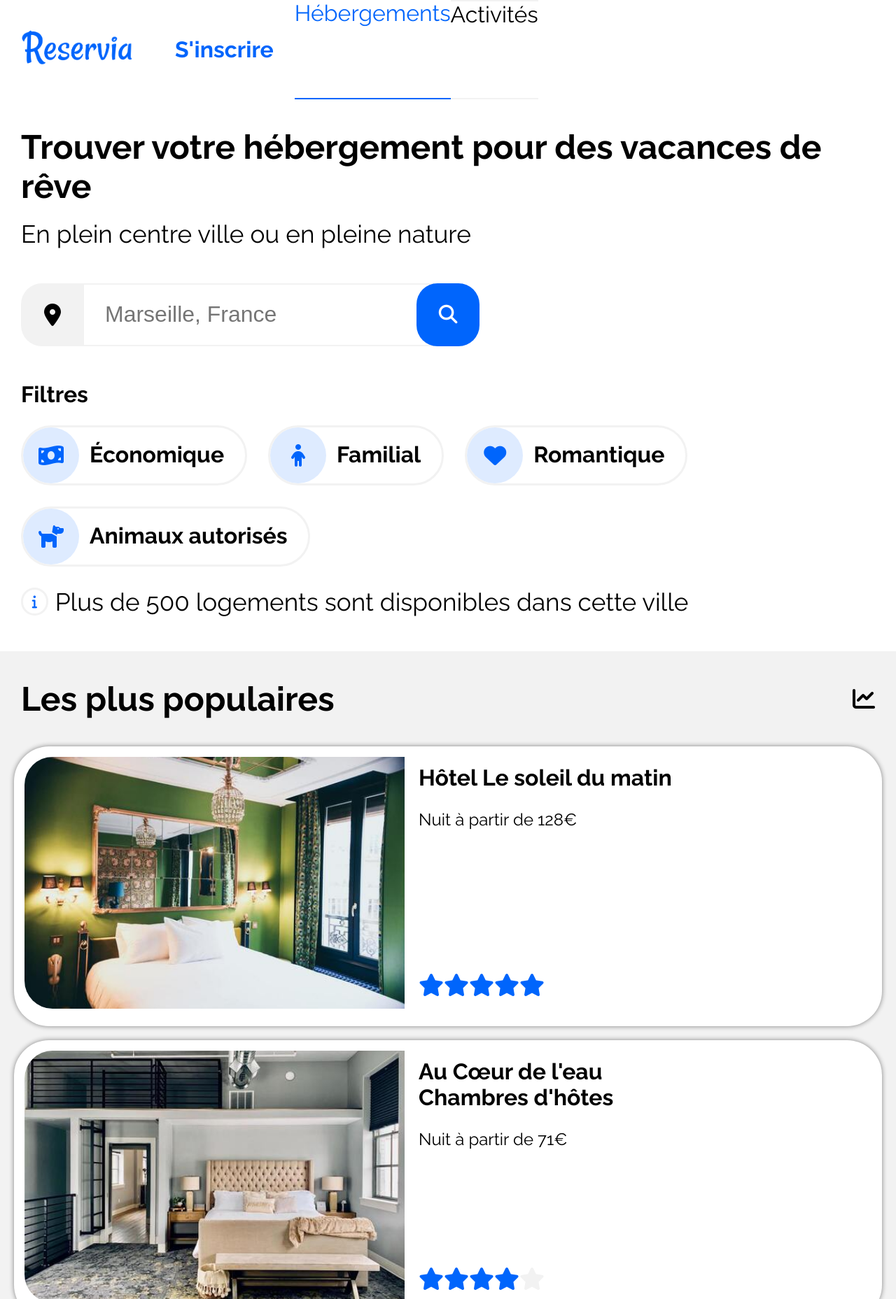
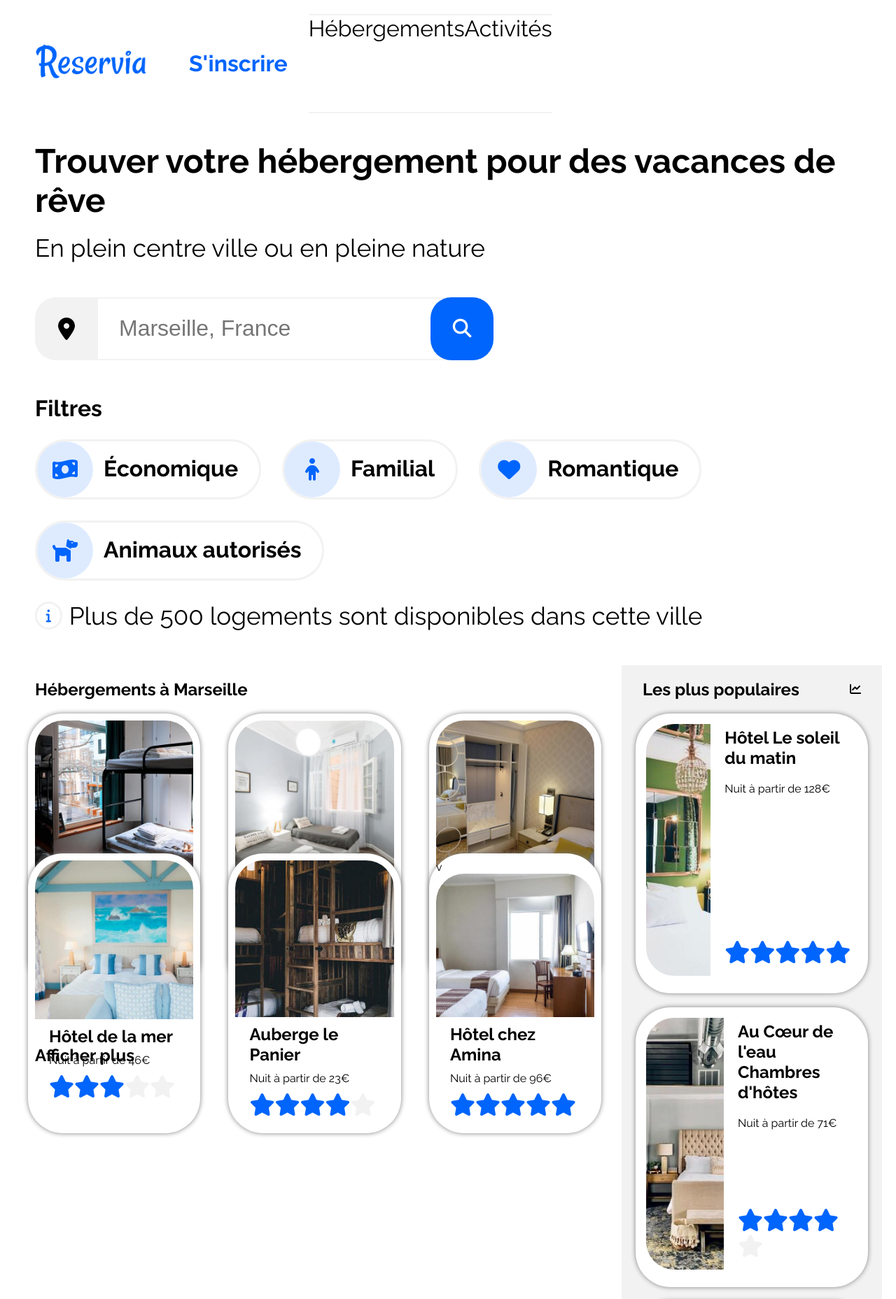
Before and after one commit to TitiCodeur/Projet-Reservia, a plain HTML site: page index.html in a window 1280 px wide. Shown: the top 1857 px of the page at 70% size. Drawn offline with Linux system fonts and the light colour scheme.

Commit message:
Mise en place de Grid dans la section 3 + mise en page Section 2

```diff
--- a/index.html
+++ b/index.html
@@ -20,7 +20,7 @@
 					<p><a href="#" id="inscription">S'inscrire</a></p>
 				</div>
 				<nav>
-					<a href="#section_3" class="link1">Hébergements</a>
+					<a href="#section_3" class="link2">Hébergements</a>
 					<a href="#section_4" class="link2">Activités</a>
 				</nav>
 			</header>
@@ -74,6 +74,7 @@
 				</div>
 			</section>
 
+			<div id="corps_et_aside">
 				<section id="section_2">
 					<div id="populaires">
 						<h1>Les plus populaires</h1>
@@ -133,9 +134,9 @@
 
 				<section id="section_3">
 					<h1>Hébergements à Marseille</h1>
-				<div>
-					<a href="#">
+					<div id="gros_bloc_section_3">
 						<div class="blocs_section_3">
+							<a href="#"></a>
 							<div class="photos_section_3">
 								<img src="images/hebergements/4_small/marcus-loke-WQJvWU_HZFo-unsplash.jpg" alt="Photo 4"/>
 							</div>
@@ -147,9 +148,8 @@
 								</div>
 							</div>
 						</div>
-					</a>
-					<a href="#">
 						<div class="blocs_section_3">
+							<a href="#"></a>
 							<div class="photos_section_3">
 								<img src="images/hebergements/4_small/fred-kleber-gTbaxaVLvsg-unsplash.jpg" alt="Photo 5"/>
 							</div>
@@ -161,9 +161,8 @@
 								</div>
 							</div>
 						</div>
-					</a>
-					<a href="#">
 						<div class="blocs_section_3">
+							<a href="#"></a>
 							<div class="photos_section_3">
 								<img src="images/hebergements/4_small/reisetopia-B8WIgxA_PFU-unsplash.jpg" alt="Photo 6"/>
 							</div>
@@ -175,9 +174,8 @@
 								</div>
 							</div>
 						</div>
-					</a>
-					<a href="#">
 						<div class="blocs_section_3">
+							<a href="#"></a>
 							<div class="photos_section_3">
 								<img src="images/hebergements/4_small/annie-spratt-Eg1qcIitAuA-unsplash.jpg" alt="Photo 7"/>
 							</div>
@@ -189,9 +187,8 @@
 								</div>
 							</div>
 						</div>
-					</a>
-					<a href="#">
 						<div class="blocs_section_3">
+							<a href="#"></a>
 							<div class="photos_section_3">
 								<img src="images/hebergements/4_small/nicate-lee-kT-ZyaiwBe0-unsplash.jpg" alt="Photo 8"/>
 							</div>
@@ -203,9 +200,8 @@
 								</div>
 							</div>
 						</div>
-					</a>
-					<a href="#">
 						<div class="blocs_section_3">
+							<a href="#"></a>v
 							<div class="photos_section_3">
 								<img src="images/hebergements/4_small/febrian-zakaria-M6S1WvfW68A-unsplash.jpg" alt="Photo 9"/>
 							</div>
@@ -217,10 +213,10 @@
 								</div>
 							</div>
 						</div>
-					</a>
 					</div>
 					<h3><a href="#">Afficher plus</a></h3>
 				</section>
+			</div>
 
 			<section id="section_4">
 				<h1>Activités à Marseille</h1>
@@ -269,6 +265,7 @@
 					</div>
 				</div>
 			</section>
+		</main>
 
 		<footer>
 			<div>
@@ -288,6 +285,5 @@
 				<p><a href="#">Nous contacter</a></p>
 			</div>
 		</footer>
-		</main>
 	</body>
 </html>
--- a/style.css
+++ b/style.css
@@ -79,18 +79,6 @@ nav {
 	display: flex;
 	justify-content: space-around;
 	font-size: 2em;
-}
-
-.link1 {
-	color: #0065FC;
-	padding-bottom: 10px;
-	border-bottom: 2px #0065FC solid;
-	width: 100%;
-	text-align: center;
-}
-
-.link1:visited {
-	color: #0065FC;
 }
 
 .link2 {
@@ -398,6 +386,12 @@ footer a:hover {
 
 @media all and (min-width: 768px) {
 
+	/* Body */
+
+	main {
+		margin: 20px;
+	}
+
 	/* Header */
 
 	header {
@@ -419,10 +413,47 @@ footer a:hover {
 		text-align: center;
 	}
 
+	/* Section 3 et 4 */
+
+	#section_2 h1, #section_3 h1 {
+		font-size: 1.5em;
+	}
+
+	#section_2 h2, #section_3 h2 {
+		font-size: 1.5em;
+	}
+
+	#section_2 h3, #section_3 h3 {
+		font-size: 1.5em;
+	}
+
+	#section_2 p, #section_3 p {
+		font-size: 1em;
+	}
+
+	#corps_et_aside {
+		display: flex;
+	}
+
+	#section_2 {
+		order: 2;
+		width: 30%;
+	}
+
+	#section_3 {
+		width: 70%;
+	}
+
+	#gros_bloc_section_3 {
+		display: grid;
+		grid-template-columns: 33% 33% 33%;
+		grid-template-rows: 200px 50px 200px;
+	}
+
 	/* Section 4 */
 
 	#section_4 {
-		padding-bottom: 50px;
+		padding-bottom: 30px;
 	}
 
 	.photos_section_4 {
```
Lines whose indentation alone changed are shown as unchanged.
